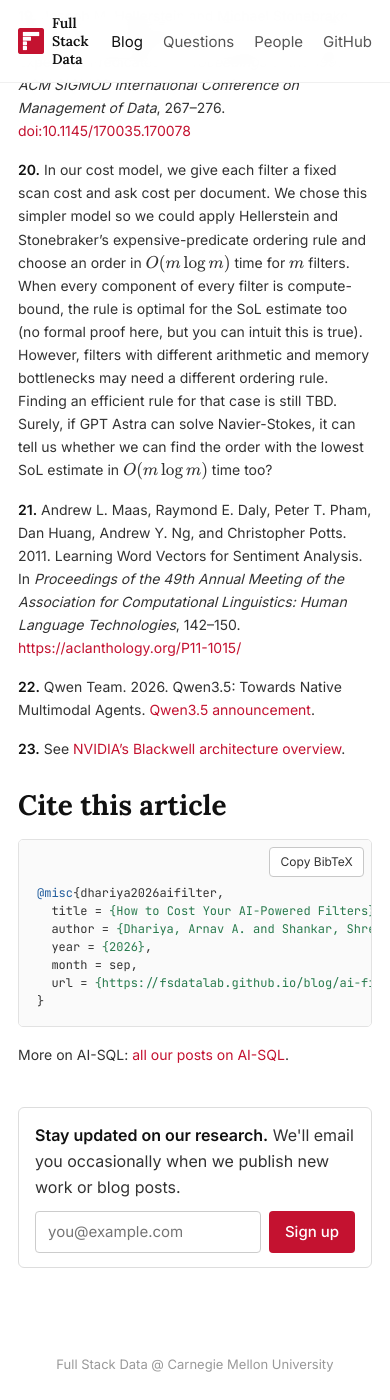
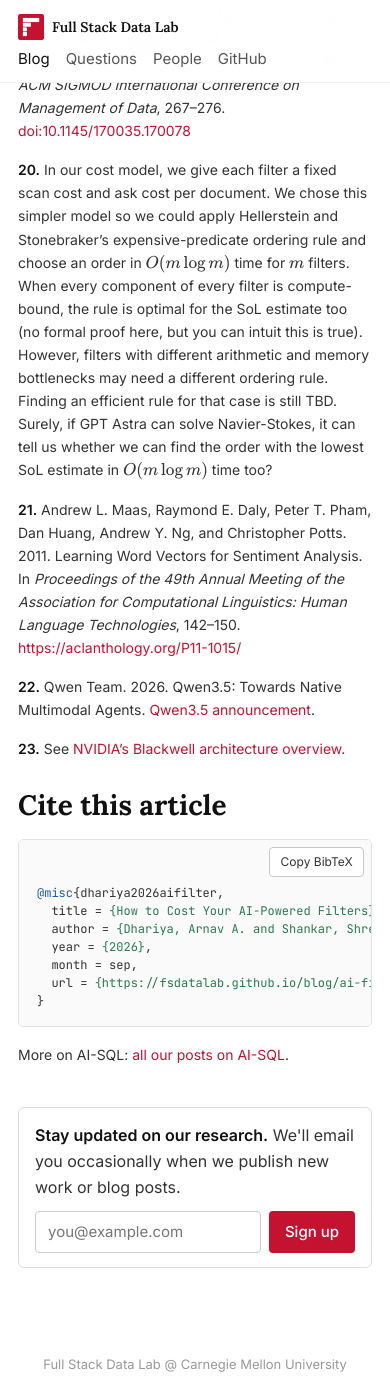
Before and after one commit to fsdatalab/fsdatalab.github.io, a Jekyll site: the page built from _posts/2026-10-01-ai-filter-cost-estimates.md, in a window 390 px wide and 1400 px high, scrolled down 37551 px. Built offline with Jekyll 4.4.1, drawn with Linux system fonts in a browser that asks for light colours.

Commit message:
Use one lab name, keep People out of search, describe the playground
- The nav and footer say "Full Stack Data Lab", matching the title.
  On narrow screens the nav links wrap below the name.
- The People page is left out of the sitemap and marked noindex until
  it lists people.
- The filter playground's noscript text gives its starting numbers,
  for readers and crawlers that don't run JavaScript.

Co-Authored-By: Claude Opus 5.5 <noreply@anthropic.com>
Claude-Session: https://claude.ai/code/session_012G22YLDKobzwE4ukpN8yKV

```diff
--- a/_includes/footer.html
+++ b/_includes/footer.html
@@ -1,3 +1,3 @@
 <footer class="footer">
-  Full Stack Data @ Carnegie Mellon University
+  Full Stack Data Lab @ Carnegie Mellon University
 </footer>
--- a/_includes/nav.html
+++ b/_includes/nav.html
@@ -1,7 +1,7 @@
 <nav class="nav">
   <a href="{{ '/' | relative_url }}" class="nav-brand">
     <img src="{{ '/assets/logo.png' | relative_url }}" alt="Full Stack Data Lab" width="26" height="26">
-    <span>Full Stack Data</span>
+    <span>Full Stack Data Lab</span>
   </a>
   <ul class="nav-links">
     <li><a href="{{ '/blog/' | relative_url }}" {% if page.url contains '/blog' or page.layout == 'post' %}class="active"{% endif %}>Blog</a></li>
--- a/_layouts/default.html
+++ b/_layouts/default.html
@@ -17,7 +17,7 @@
   {%- if page.layout == "post" %}
   {% include citation-meta.html %}
   {%- endif %}
-  {%- if page.unlisted %}
+  {%- if page.unlisted or page.noindex %}
   <meta name="robots" content="noindex">
   {%- endif %}
   <link rel="alternate" type="application/atom+xml" title="{{ site.title }}" href="{{ '/feed.xml' | absolute_url }}">
--- a/assets/css/style.css
+++ b/assets/css/style.css
@@ -52,6 +52,7 @@ a:hover { opacity: 0.75; }
   font-weight: 600;
   font-size: 0.875rem;
   color: var(--heading);
+  white-space: nowrap;
 }
 .nav-links {
   display: flex;
@@ -349,7 +350,8 @@ a:hover { opacity: 0.75; }
 
 /* ── responsive ───────────────────────────────────── */
 @media (max-width: 600px) {
-  .nav { padding: 0.875rem 1.125rem; }
+  .nav { padding: 0.875rem 1.125rem; flex-wrap: wrap; row-gap: 0.5rem; }
+  .nav-links { gap: 1rem; padding: 0; margin: 0; }
   .content { padding: 3rem 1.125rem 3.75rem; }
   .content-narrow { padding: 1.75rem 1.125rem 3.75rem; }
 }
--- a/people/index.html
+++ b/people/index.html
@@ -1,6 +1,8 @@
 ---
 layout: default
 title: People
+sitemap: false
+noindex: true
 ---
 <div class="content">
   <h2 class="section-heading">People</h2>
```
Also changed, not shown: _posts/2026-10-01-ai-filter-cost-estimates.md (+1 -1 lines).
